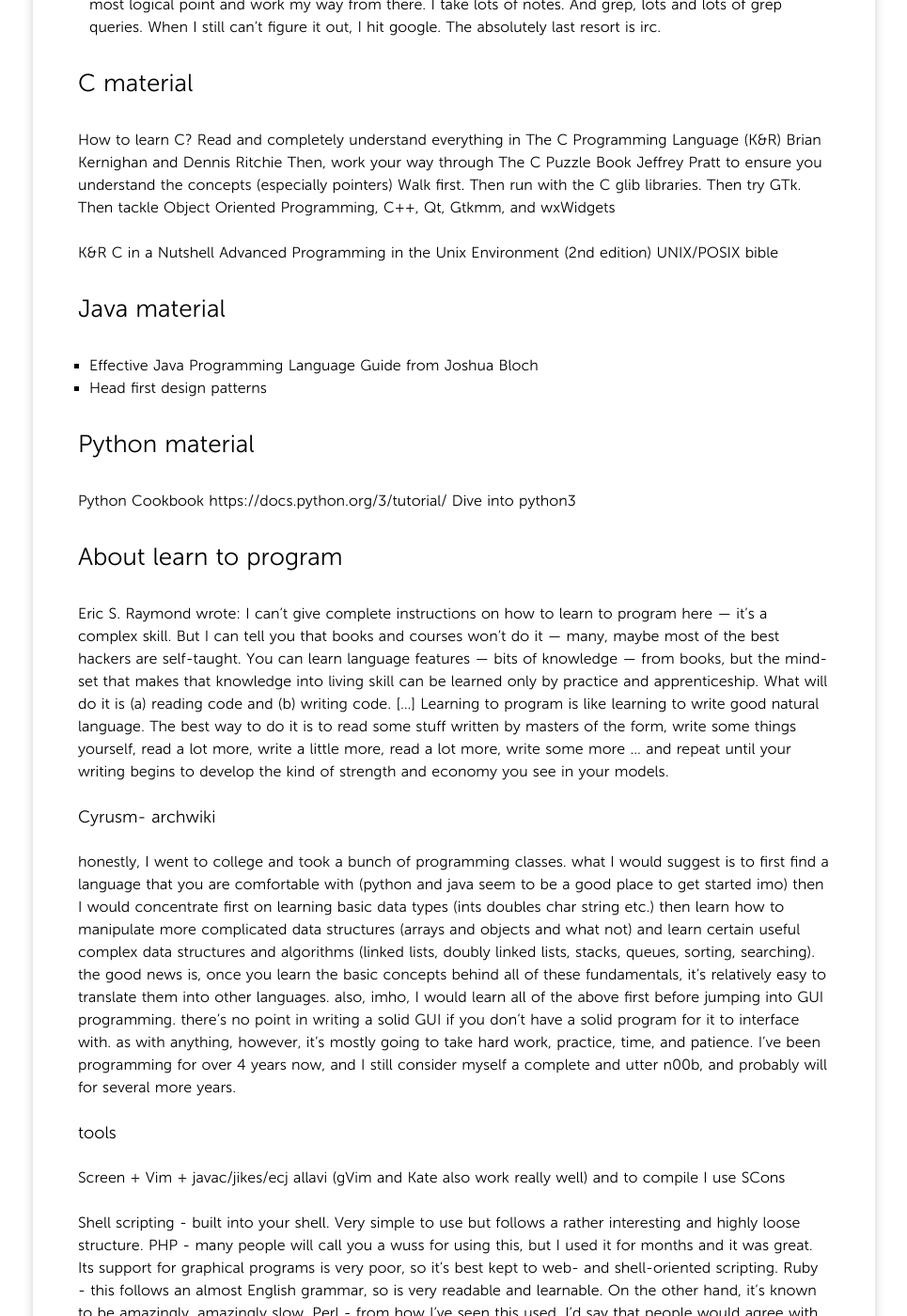
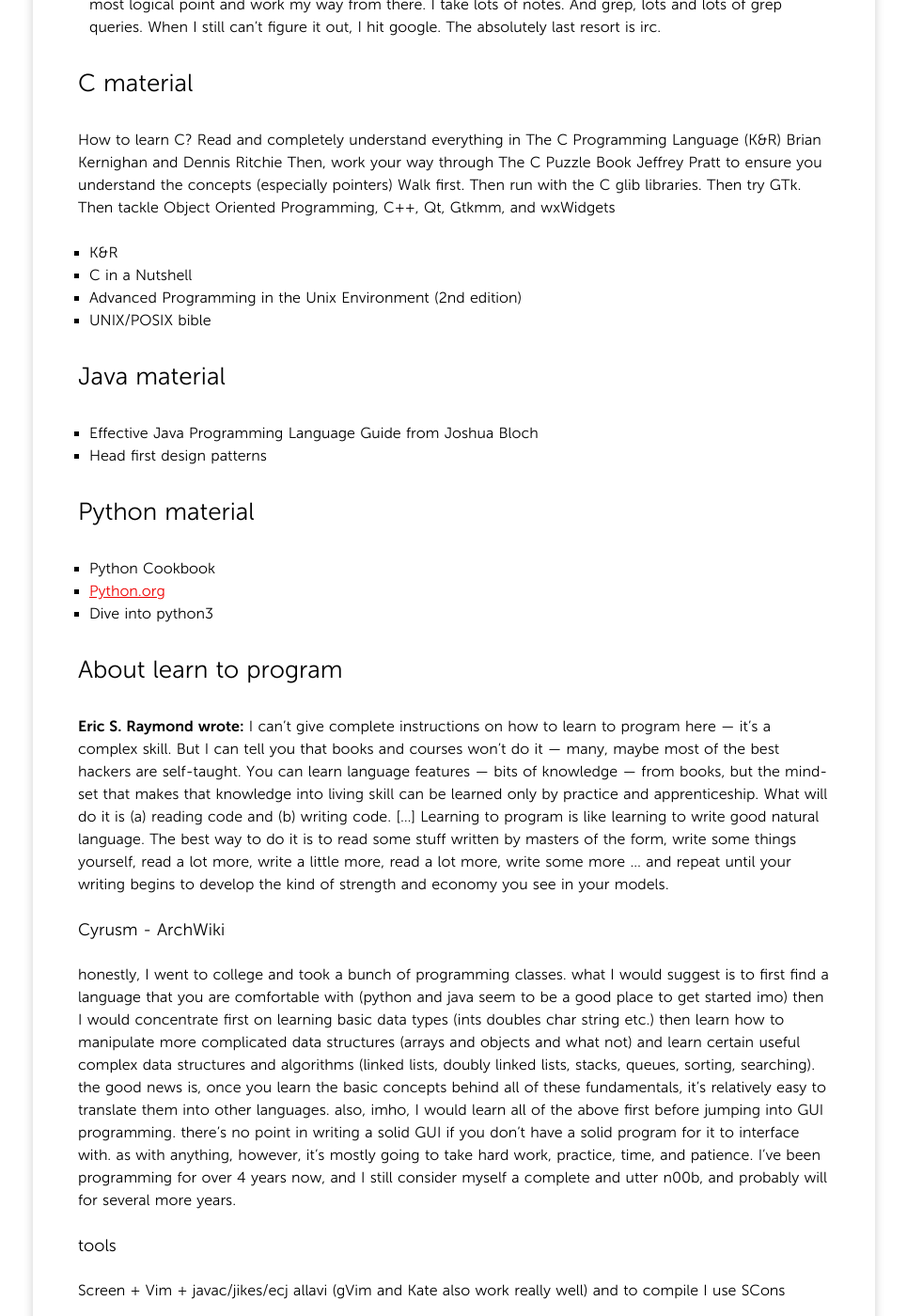
Before and after one commit to chris-void/chris-void.github.io, a Jekyll site: the page built from _posts/2016/2016-04-15-about-pl.md, in a window 1280 px wide and 1400 px high, scrolled down 653 px. Shown: the whole window at 94% size, without its empty margins (157-1122 px from the left). Built offline with Jekyll 4.4.1, drawn with Linux system fonts in a browser that asks for light colours; comment, search, counter and statistics services are not loaded; some of the changed text lies outside the part shown.

Commit message:
making this thing actually usable.

```diff
--- a/_posts/2016/2016-04-15-about-pl.md
+++ b/_posts/2016/2016-04-15-about-pl.md
@@ -46,10 +46,10 @@
 Walk first.  Then run with the C glib libraries.  Then try GTk.  Then
 tackle Object Oriented Programming, C++, Qt, Gtkmm, and wxWidgets
 
-K&R
-C in a Nutshell
-Advanced Programming in the Unix Environment (2nd edition)
-UNIX/POSIX bible
+* K&R
+* C in a Nutshell
+* Advanced Programming in the Unix Environment (2nd edition)
+* UNIX/POSIX bible
 
 
 ## Java material
@@ -78,7 +78,7 @@
 lot more, write some more ... and repeat until your writing begins to
 develop the kind of strength and economy you see in your models.
 
-### Cyrusm- archwiki
+### Cyrusm - ArchWiki
 honestly, I went to college and took a bunch of programming classes.
 what I would suggest is to first find a language that you are
 comfortable with (python and java seem to be a good place to get started
```
Also changed, not shown: other parts of _posts/2016/2016-04-15-about-pl.md (+5 -5 lines).
